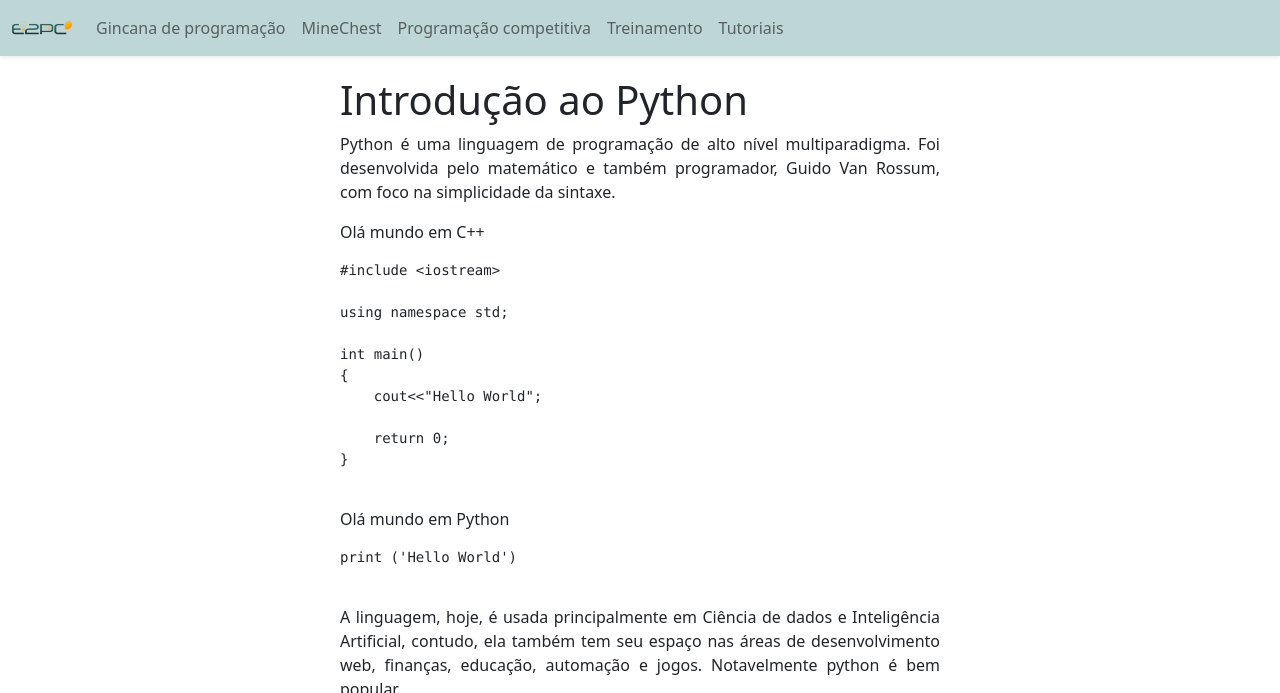
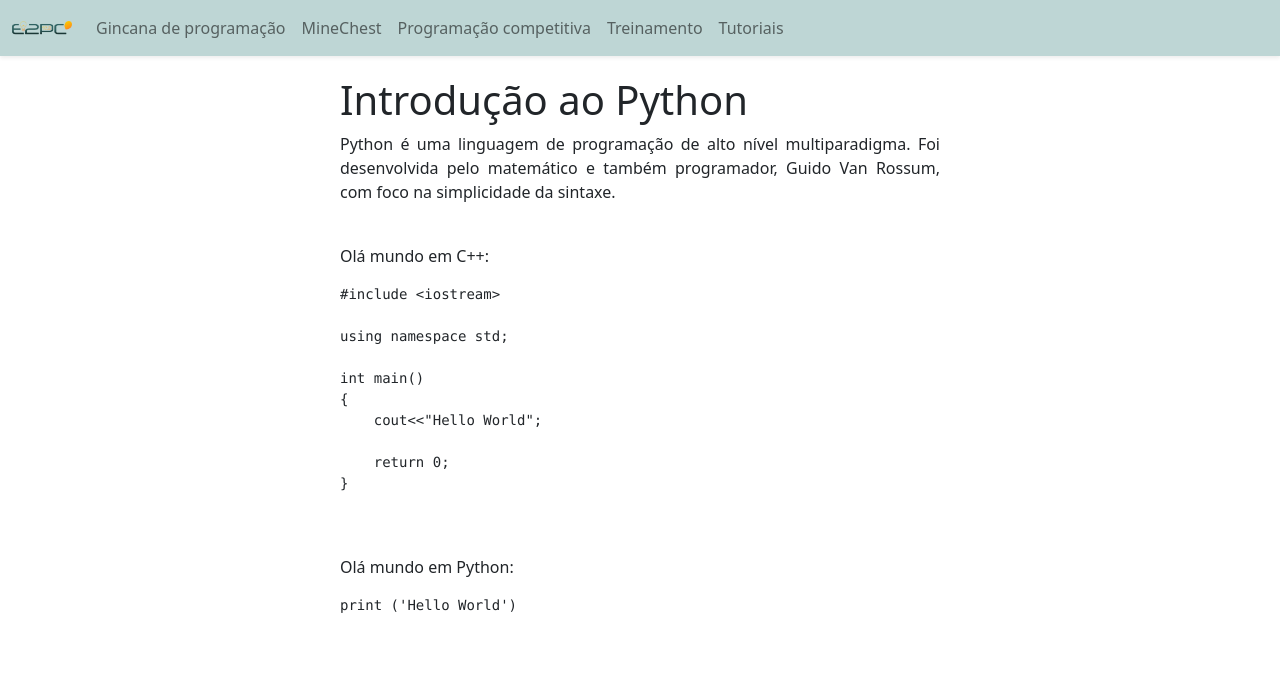
Before and after one commit to E2PC/ProjectPage, a Jekyll site: the page built from tutoriais/python/1. introdução a python.md, in a window 1280 px wide and 900 px high, cut to the strip 0-693 px from the top of the window. Built offline with Jekyll 4.4.1, drawn with Linux system fonts in a browser that asks for light colours; nearby versions of some CDN libraries; a script that is not in the unit is left out.

Commit message:
Revise 'Hello World' examples and update navigation
Updated examples of 'Hello World' in C++ and Python, and modified the link to the next page.

````diff
--- a/tutoriais/python/1. introdução a python.md
+++ b/tutoriais/python/1. introdução a python.md
@@ -10,7 +10,8 @@
 
 Python é uma linguagem de programação de alto nível multiparadigma. Foi desenvolvida pelo matemático e também programador, Guido Van Rossum, com foco na simplicidade da sintaxe.
 
-Olá mundo em C++
+<br>
+Olá mundo em C++:
 
 ```
 #include <iostream>
@@ -26,17 +27,19 @@
 
 ```
 
-Olá mundo em Python
+<br>
+Olá mundo em Python:
 
 ```
 print ('Hello World')
 
 ```
+<br>
 
 A linguagem, hoje, é usada principalmente em Ciência de dados e Inteligência Artificial, contudo, ela também tem seu espaço nas áreas de desenvolvimento web, finanças, educação, automação e jogos. Notavelmente python é bem popular.
 
 ![The Sims 4](https://conteudo.imguol.com.br/c/entretenimento/4c/2017/11/01/o-simulador-the-sims-4-vai-ganhar-uma-edicao-caprichada-para-os-consoles-ps4-e-xbox-one-1509548494790_v2_4x3.jpg)
 
 *The Sims 4 é um exemplo de produto onde python foi amplamente utilizado.
-
-[Próxima página]()
+<br>
+[Próxima página](<2. leitura e escrita em python.md>)
````
